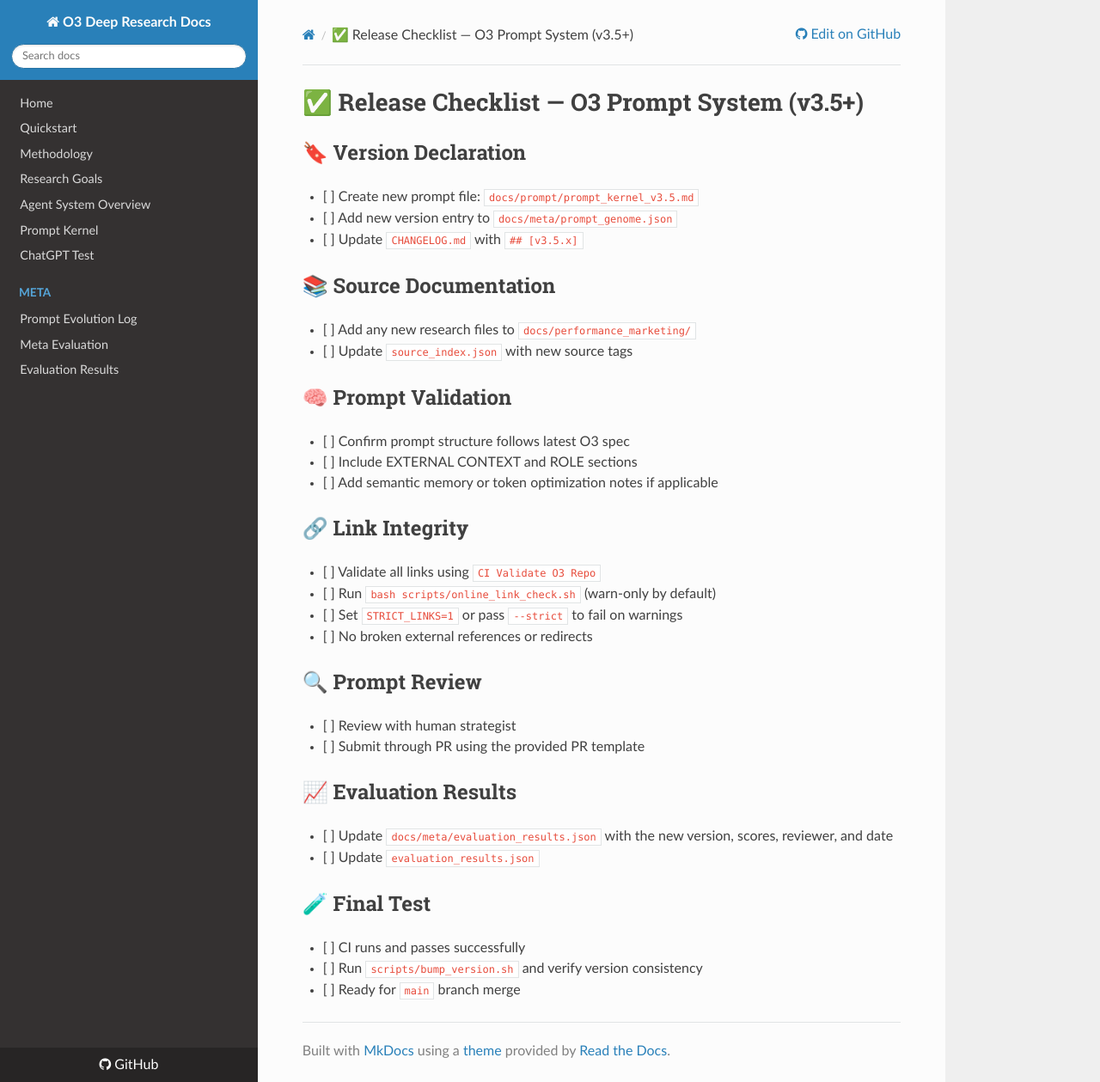
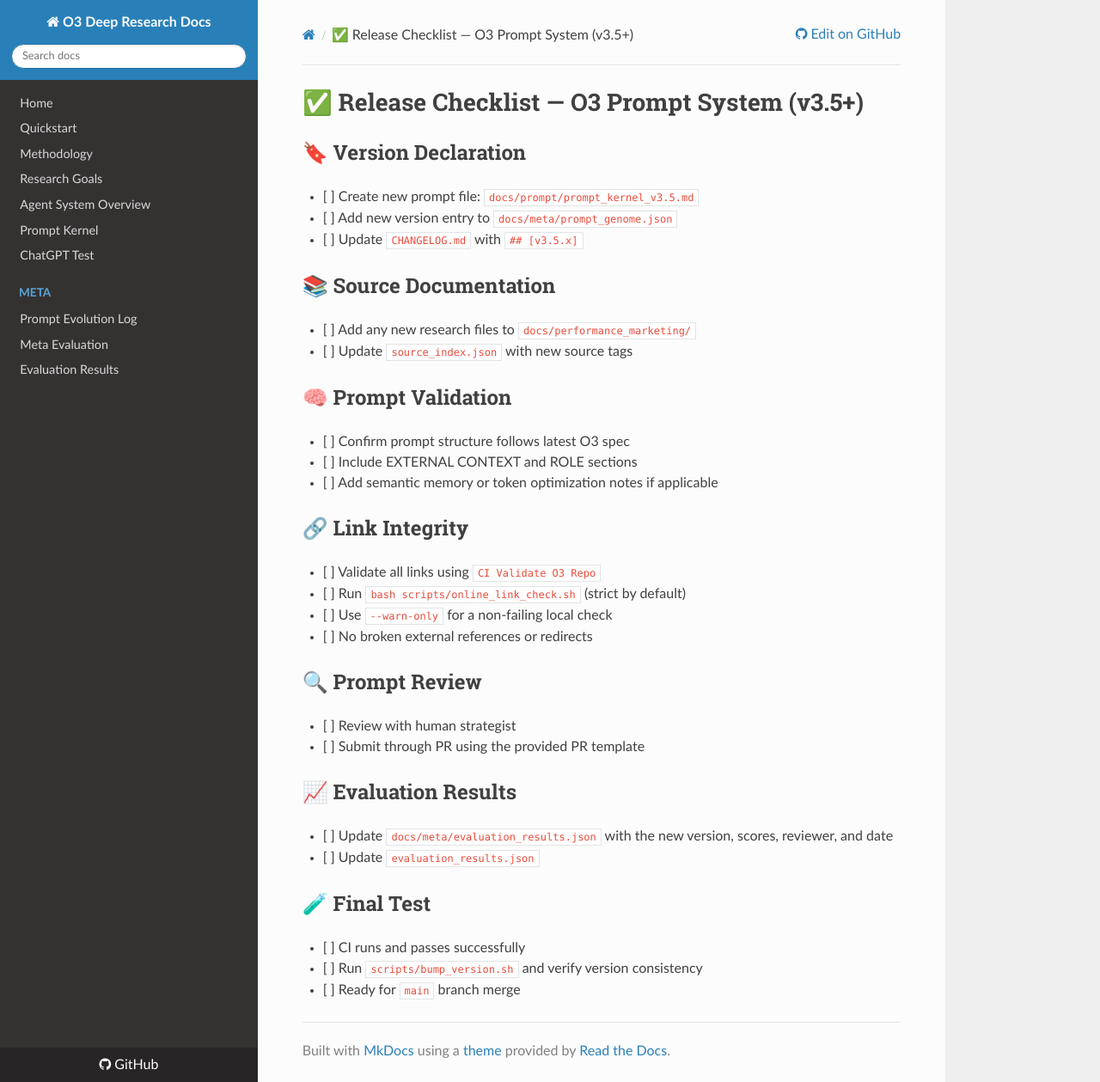
Before and after one commit to ADV-IT-Performance-Corp/ADV-ADK-Research-Hub, an MkDocs documentation site: the page built from docs/meta/release_checklist_v3.5.md, in a window 1280 px wide and 1259 px high. Shown: the whole window at 86% size. Built offline with MkDocs 1.6.1, drawn with Linux system fonts in a browser that asks for light colours; nearby versions of some CDN libraries.

Commit message:
chore: enforce strict link checking

```diff
--- a/docs/meta/release_checklist_v3.5.md
+++ b/docs/meta/release_checklist_v3.5.md
@@ -16,8 +16,8 @@
 
 ## 🔗 Link Integrity
 - [ ] Validate all links using `CI Validate O3 Repo`
-- [ ] Run `bash scripts/online_link_check.sh` (warn-only by default)
-- [ ] Set `STRICT_LINKS=1` or pass `--strict` to fail on warnings
+- [ ] Run `bash scripts/online_link_check.sh` (strict by default)
+- [ ] Use `--warn-only` for a non-failing local check
 - [ ] No broken external references or redirects
 
 ## 🔍 Prompt Review
--- a/package.json
+++ b/package.json
@@ -8,6 +8,7 @@
     "lint:json": "find . -name '*.json' -not -path './node_modules/*' -exec jq . {} +"
   },
   "devDependencies": {
+    "markdown-link-check": "^3.13.7",
     "markdownlint-cli2": "^0.18.1",
     "markdownlint-cli2-formatter-junit": "^0.0.13"
   }
```
Also changed, not shown: README.md (+5 -6 lines), docs/contribution_guide.md (+1 -1 lines), scripts/README.md (+6 -4 lines), .github/pull_request_template.md, 3 other files.
